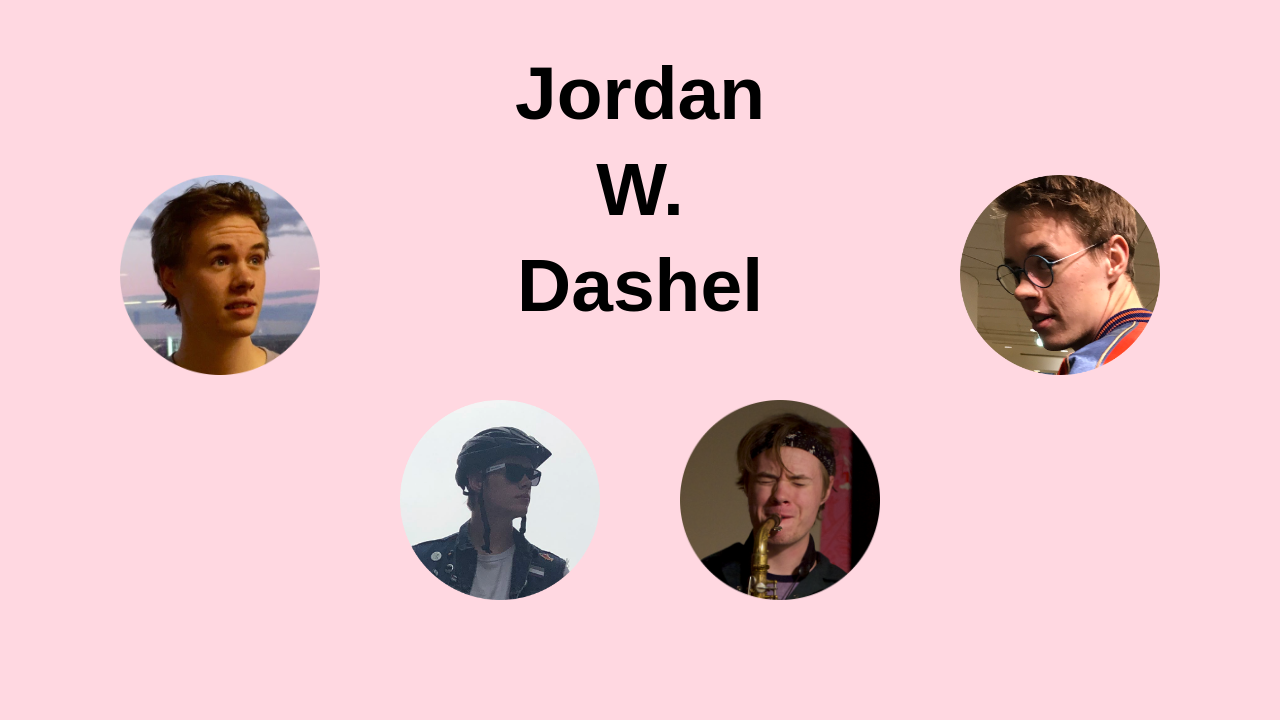
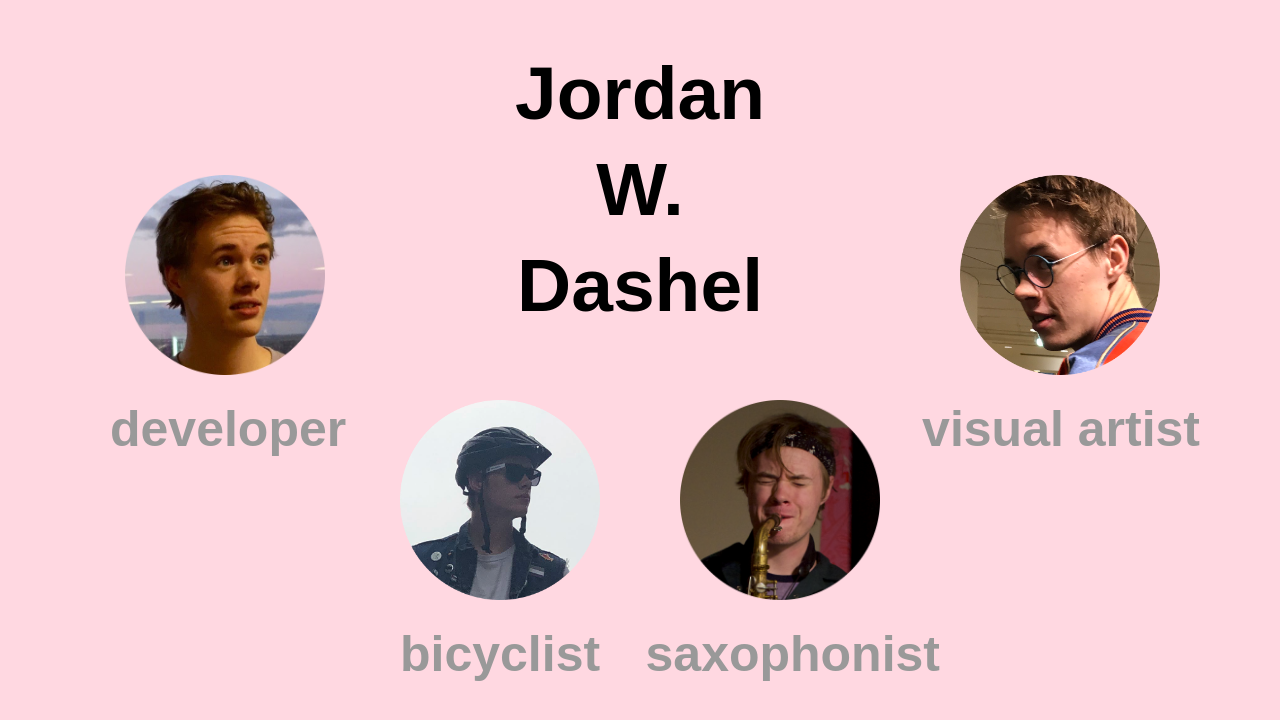
Before and after one commit to jordandashel/jordandashel, a Flask app: page / in a window 1280 px wide. Shown: the top 720 px of the page. Run offline with Flask 2, Linux system fonts and the light colour scheme.

Commit message:
add titles

```diff
--- a/static/home.css
+++ b/static/home.css
@@ -6,8 +6,13 @@ img {
 #left {
 	position: absolute;
 	top: 175px;
-	left: 120px;
+	left: 125px;
 	/* height: 300px; */
+}
+#left-text {
+	position: absolute;
+	top: 400px;
+	left: 70px;
 }
 #right {
 	position: absolute;
@@ -15,17 +20,32 @@ img {
 	right: 120px;
 	/* height: 300px; */
 }
+#right-text {
+	position: absolute;
+	top: 400px;
+	right: 40px;
+}
 #center-right {
 	position: absolute;
 	top: 400px;
 	right: 400px;
 	/* height:300px; */
 }
+#center-right-text {
+	position: absolute;
+	top: 625px;
+	right: 300px;
+}
 #center-left {
 	position: absolute;
 	top: 400px;
 	left: 400px;
 	/* height:300px; */
+}
+#center-left-text {
+	position: absolute;
+	top: 625px;
+	left: 360px;
 }
 h1 {
 	/* position: relative; */
--- a/templates/home.html
+++ b/templates/home.html
@@ -12,17 +12,21 @@
 		<img id="left" onmouseover="enlarge(this)" onmouseout="resize(this)"
 		src="/static/photos/seattle_headshot.png" alt="Jordan in Seattle">
 	</a>
+	<h2 id="left-text">developer</h2>
 	<a href="/bike-jordan">
 		<img id="center-left" onmouseover="enlarge(this)" onmouseout="resize(this)"
 		src="/static/photos/bike_headshot.png" alt="Jordan on a Bike">
 	</a>
+	<h2 id="center-left-text">bicyclist</h2>
 	<a href="/sax-jordan">
 		<img id="center-right" onmouseover="enlarge(this)" onmouseout="resize(this)"
 		src="/static/photos/sax_headshot.png" alt="Jordan playin' Sax">
 	</a>
+	<h2 id="center-right-text">saxophonist</h2>
 	<a href="/va-jordan">
 		<img id="right" onmouseover="enlarge(this)" onmouseout="resize(this)"
 		src="/static/photos/jacket_headshot.png" alt="Jordan in a cool Jacket">
 	</a>
+	<h2 id="right-text">visual artist</h2>
 
 </body>
```
Also changed, not shown: static/js/home.js (line endings or trailing spaces).
